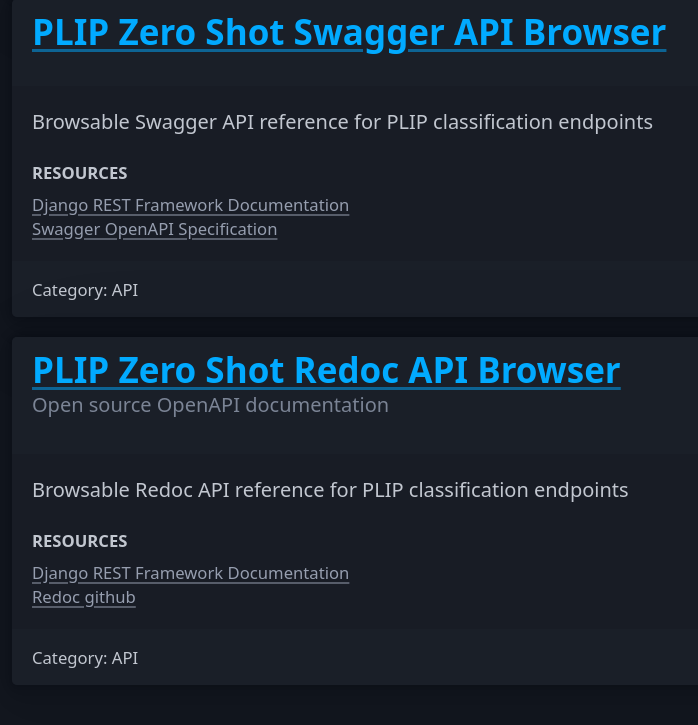
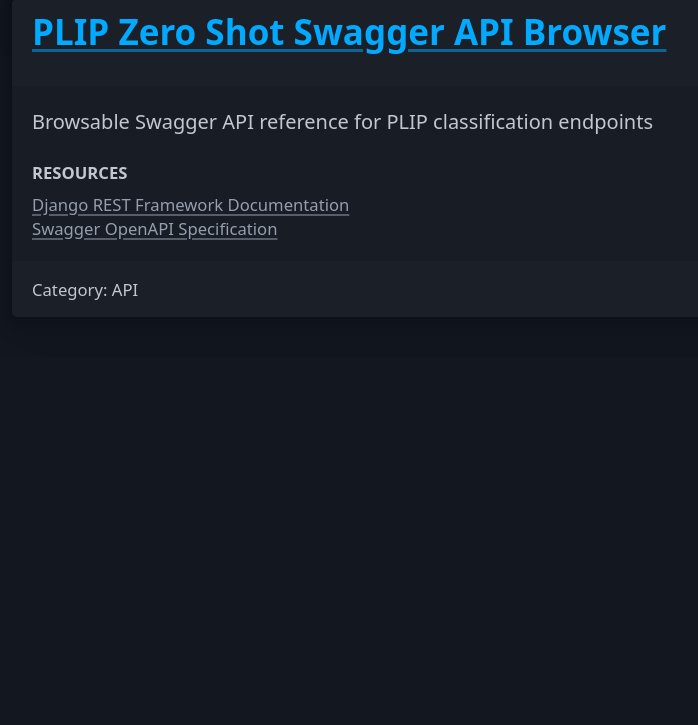
Before and after one commit to jokodev901/digital-pathology-demo, a Django app: page / in a window 1280 px wide. Shown: the part 806-1531 px from the top of the page, without its empty margins (128-826 px from the left). After the commit the page ends 1106 px from the top, so only its background shows below. Run offline with Django 5.2, Linux system fonts and the light colour scheme; the visitor is signed in with stand-in values (Sample User, id 1); some libraries are stand-ins or nearby versions.

Commit message:
security: Add django-csp middleware
 Removed redundant add_header Strict-Transport-Security entry from nginx.conf

 Added SECURE_CONTENT_TYPE_NOSNIFF to settings

 Updated base.html with nonce references, abstracted out in-line styling into base.html style block

 Removed drf-spectacular redoc view

```diff
--- a/core/data/apps.json
+++ b/core/data/apps.json
@@ -21,16 +21,5 @@
       "Django REST Framework Documentation": "https://www.django-rest-framework.org",
       "Swagger OpenAPI Specification": "https://swagger.io/specification/"
     }
-  },
-  {
-    "title": "PLIP Zero Shot Redoc API Browser",
-    "tagline": "Open source OpenAPI documentation",
-    "url": "redoc",
-    "description": "Browsable Redoc API reference for PLIP classification endpoints",
-    "metadata": "Category: API",
-    "resources": {
-      "Django REST Framework Documentation": "https://www.django-rest-framework.org",
-      "Redoc github": "https://github.com/Redocly/redoc"
-    }
   }
 ]
--- a/core/templates/core/_app_card.html
+++ b/core/templates/core/_app_card.html
@@ -10,7 +10,7 @@
     </section>
 
     <aside>
-        <p style="margin-bottom: 0.25rem;"><small><strong>RESOURCES</strong></small></p>
+        <p class="appcard-title"><small><strong>RESOURCES</strong></small></p>
         <ul class="resource-list">
         {% for label, link in resources.items %}
             <li>
--- a/core/templates/core/base.html
+++ b/core/templates/core/base.html
@@ -3,18 +3,33 @@
 <head>
     <meta charset="UTF-8">
     <meta name="viewport" content="width=device-width, initial-scale=1">
+    <meta name="htmx-config" content='{"inlineScriptNonce": "{{ request.csp_nonce }}", "includeIndicatorStyles": false}'>
     <title>DigiPathDemo</title>
-    <link rel="stylesheet" href="https://cdn.jsdelivr.net/npm/@picocss/pico@2/css/pico.min.css">
-    <style>
+    <script nonce="{{ request.csp_nonce }}" src="https://cdn.jsdelivr.net/npm/htmx.org@2.0.8/dist/htmx.min.js"></script>
+    <link nonce="{{ request.csp_nonce }}" rel="stylesheet" href="https://cdn.jsdelivr.net/npm/@picocss/pico@2/css/pico.min.css">
+    <style nonce="{{ request.csp_nonce }}">
         body { padding-top: 2rem; }
         main.container { max-width: 1200px; }
-        article { max-width: 1000px; margin-left: auto; margin-right: auto; width: 100% }
-        header { margin-bottom: 2rem; border-bottom: 1px solid #e1e1e1; padding-bottom: 1rem }
-        form.border { max-width: 1000px; background: transparent; padding: 2rem; border-radius: 8px; border: 1px solid #ddd }
+        article { max-width: 1000px; margin-left: auto; margin-right: auto; width: 100%; }
+        header { margin-bottom: 2rem; border-bottom: 1px solid #e1e1e1; padding-bottom: 1rem; }
+        form.border { max-width: 1000px; background: transparent; padding: 2rem; border-radius: 8px; border: 1px solid #ddd; }
         form.noborder { max-width: 1000px; background: transparent; padding: 2rem; }
-        form.navbutton { display:inline; border:none; padding:0 }
-        ul.resource-list, ul.resource-list li {list-style: none; padding: 0; margin: 0; line-height: 1.2 }
-}
+        form.navbutton { display:inline; border:none; padding:0; }
+        ul.resource-list, ul.resource-list li { list-style: none; padding: 0; margin: 0; line-height: 1.2; }
+        .filter-container { padding: 15px; margin-bottom: 20px; border-radius: 8px; border: 1px solid #ddd; }
+        .filter-row { display: flex; gap: 10px; margin-bottom: 1px; align-items: center; }
+        .filter-summary { cursor: pointer; font-weight: bold; font-size: 1.2rem; margin-bottom: 10px; }
+        .filter-expected-container {margin-bottom: 15px; padding-bottom: 15px; border-bottom: 1px solid #eee; }
+        .filter-expected { display: flex; gap: 10px; }
+        .filter-score { margin-top: 15px; }
+        .thumbnail { max-width: 100%; border: 1px solid #ddd; border-radius: 4px; }
+        .spacer { visibility: hidden; }
+        .appcard-title { margin-bottom: 0.25rem; }
+
+        /* manually specifying htmx inline styling paired with "includeIndicatorStyles": false for csp */
+        .htmx-indicator {opacity:0;transition: opacity 200ms ease-in;}
+        .htmx-request .htmx-indicator{opacity:1}
+        .htmx-request.htmx-indicator{opacity:1}
     </style>
 </head>
 <body>
--- a/image_classifier/api_urls.py
+++ b/image_classifier/api_urls.py
@@ -1,6 +1,6 @@
-from django.urls import path, include
+from django.urls import path
 from rest_framework.permissions import IsAuthenticated
-from drf_spectacular.views import SpectacularSwaggerView, SpectacularAPIView, SpectacularRedocView
+from drf_spectacular.views import SpectacularSwaggerView, SpectacularAPIView
 from .api_views import PLIPAPIListView, PLIPAPICreateView
 
 
@@ -10,6 +10,4 @@ urlpatterns = [
     path('schema/', SpectacularAPIView.as_view(permission_classes=(IsAuthenticated, )), name='schema'),
     path('schema/swagger-ui/',
          SpectacularSwaggerView.as_view(url_name='schema', permission_classes=(IsAuthenticated, )), name='swagger-ui'),
-    path('schema/redoc/',
-         SpectacularRedocView.as_view(url_name='schema', permission_classes=(IsAuthenticated, )), name='redoc'),
 ]
--- a/image_classifier/templates/_filter_row.html
+++ b/image_classifier/templates/_filter_row.html
@@ -1,5 +1,4 @@
-<div class="filter-row" id="row-{{ index }}" style="display: flex; gap: 10px; margin-bottom: 1px; align-items: center;">
-
+<div class="filter-row" id="row-{{ index }}">
     <div>
         {% if index == 0 %}
         <label for="label_{{ index }}">Label</label>
@@ -30,7 +29,7 @@
     {% if index < 4 %}
     <div>
         {% if index == 0 %}
-        <label style="visibility: hidden;">Spacer</label>
+        <label class="spacer">Spacer</label>
         {% endif %}
         <button type="button"
                 hx-get="{% url 'add-filter-row' %}?current_index={{ index }}"
--- a/requirements.txt
+++ b/requirements.txt
@@ -12,3 +12,4 @@ numpy
 transformers
 dotenv
 drf-spectacular
+django-csp
```
Also changed, not shown: digital_pathology_demo/settings.py (+18 -0 lines), image_classifier/templates/plip.html (+1 -2 lines), image_classifier/templates/plip_data_browser.html (+6 -15 lines), 1 other file.
